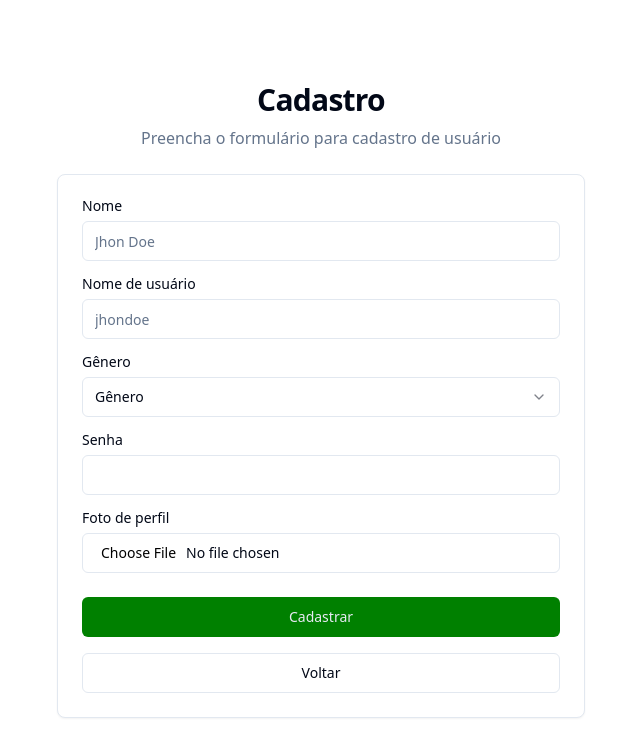
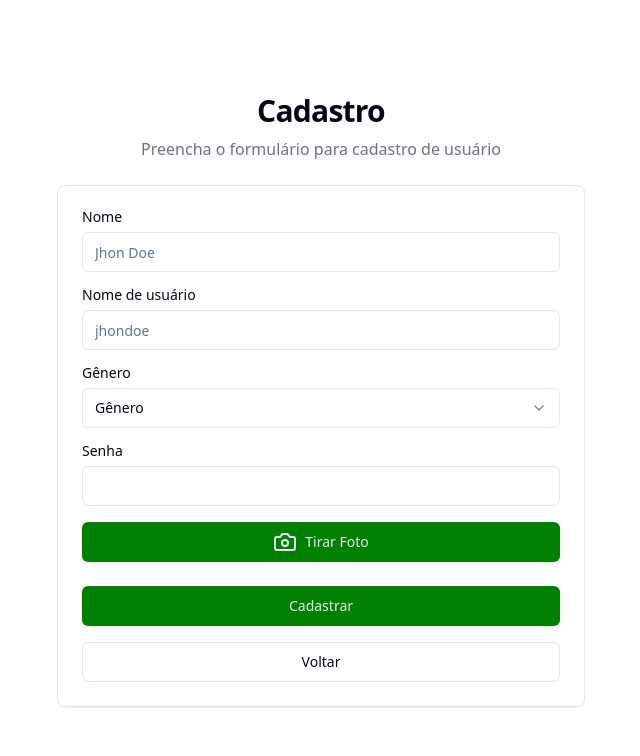
Before and after one commit to rennerCostaa12/social-network-front, a Next.js app: page /cadastro in a window 1280 px wide. Shown: the top 756 px of the page, without its empty margins (319-959 px from the left). Built offline with nearby package versions, Linux system fonts and the light colour scheme.

Commit message:
feat: substituindo escolha de imagem na tela de cadastro de usuário por webcam em vez de fazer upload de arquivo

```diff
--- a/src/app/cadastro/page.tsx
+++ b/src/app/cadastro/page.tsx
@@ -1,11 +1,11 @@
 "use client";
 
+import { Trash } from "lucide-react";
 import { Card, CardContent, CardFooter } from "@/components/ui/card";
 import { Label } from "@/components/ui/label";
 import { Input } from "@/components/Input";
 import { Button } from "@/components/ui/button";
-
-import { useRegisterUser } from "./useRegisterUser";
+import { ModalWebcamTakePhoto } from "@/components/ModalWebcamTakePhoto";
 import {
   Select,
   SelectContent,
@@ -16,6 +16,8 @@ import {
   SelectValue,
 } from "@/components/ui/select";
 
+import { useRegisterUser } from "./useRegisterUser";
+
 export default function RegisterUser() {
   const {
     handleRedirectLogin,
@@ -24,7 +26,9 @@ export default function RegisterUser() {
     handleRegisterUser,
     handleSubmit,
     loading,
-    setValue,
+    imageCaptured,
+    setImageCaptured,
+    handleRemoveFileSelected,
   } = useRegisterUser();
 
   return (
@@ -170,20 +174,26 @@ export default function RegisterUser() {
                   name="image_profile"
                   render={({ fieldState: { error } }) => (
                     <div className="grid gap-2">
-                      <Label htmlFor="photo_profile">Foto de perfil</Label>
-                      <Input.Root>
-                        <Input.Content
-                          className="cursor-pointer"
-                          type="file"
-                          id="photo_profile"
-                          onChange={(event) => {
-                            const { target } = event;
-                            if (target.files) {
-                              setValue("image_profile", target.files);
-                            }
-                          }}
-                        />
-                      </Input.Root>
+                      <ModalWebcamTakePhoto
+                        imgCaptured={imageCaptured}
+                        setImgCaptured={setImageCaptured}
+                      />
+
+                      {imageCaptured && (
+                        <div className="flex items-center justify-between">
+                          <span>{`${imageCaptured.name}.${
+                            imageCaptured.type.split("/")[1]
+                          }`}</span>
+
+                          <Button
+                            variant="outline"
+                            title="Remover imagem"
+                            onClick={handleRemoveFileSelected}
+                          >
+                            <Trash className="w-4 h-4" color="red" />
+                          </Button>
+                        </div>
+                      )}
 
                       {error?.message && (
                         <Input.Message color="error" message={error.message} />
--- a/src/app/cadastro/useRegisterUser.ts
+++ b/src/app/cadastro/useRegisterUser.ts
@@ -1,4 +1,4 @@
-import { useState } from "react";
+import { useEffect, useState } from "react";
 import { useRouter } from "next/navigation";
 import { useForm, Controller } from "react-hook-form";
 import { zodResolver } from "@hookform/resolvers/zod";
@@ -10,9 +10,11 @@ import { FormSchemaRegister } from "./schema";
 import { RegisterUserServices } from "./services";
 
 export const useRegisterUser = () => {
-  const { handleSubmit, control, setValue } = useForm<TypeFormSchemaRegister>({
+  const { handleSubmit, control, setValue, formState: { errors } } = useForm<TypeFormSchemaRegister>({
     resolver: zodResolver(FormSchemaRegister),
   });
+
+  const [imageCaptured, setImageCaptured] = useState<File | null>(null);
 
   const [loading, setLoading] = useState<boolean>(false);
 
@@ -56,6 +58,18 @@ export const useRegisterUser = () => {
     }
   };
 
+  const handleRemoveFileSelected = () => {
+    setImageCaptured(null);
+  }
+
+  useEffect(() => {
+    if(imageCaptured){
+      setValue("image_profile", [imageCaptured])
+    }else{
+      setValue("image_profile", null);
+    }
+  }, [imageCaptured])
+
   return {
     handleRedirectLogin,
     handleSubmit,
@@ -64,5 +78,8 @@ export const useRegisterUser = () => {
     control,
     loading,
     setValue,
+    imageCaptured,
+    setImageCaptured,
+    handleRemoveFileSelected
   };
 };
--- /dev/null
+++ b/src/components/ModalWebcamTakePhoto/index.tsx
@@ -0,0 +1,90 @@
+"use client";
+
+import { Camera, Check, X } from "lucide-react";
+import Webcam from "react-webcam";
+import Image from "next/image";
+import { Button } from "@/components/ui/button";
+
+import { ModalDialog } from "../ModalDialog";
+import { useModalWebcamTakePhoto } from "./useModalWebcamTakePhoto";
+
+import { ModalWebcamTakePhotoProps } from "./types";
+
+export const ModalWebcamTakePhoto = ({
+  setImgCaptured,
+}: ModalWebcamTakePhotoProps) => {
+  const {
+    handleAcceptPhoto,
+    handleNoAcceptPhoto,
+    handleTakePhoto,
+    webcamRef,
+    imageCaptured,
+    visibleModal,
+    setVisibleModal,
+  } = useModalWebcamTakePhoto();
+
+  return (
+    <div>
+      <ModalDialog
+        open={visibleModal}
+        setOpen={setVisibleModal}
+        title="Tirar foto"
+        elementStart={
+          <Button className="w-full flex gap-2">
+            <Camera />
+            Tirar Foto
+          </Button>
+        }
+        elementContent={
+          <div className="relative flex flex-col items-center justify-center">
+            {imageCaptured ? (
+              <Image
+                className="rounded-full"
+                src={imageCaptured}
+                alt="img"
+                quality={100}
+                width={400}
+                height={400}
+              />
+            ) : (
+              <Webcam
+                className="rounded-full"
+                ref={webcamRef}
+                audio={false}
+                width={400}
+                height={400}
+                screenshotFormat="image/png"
+                mirrored
+                videoConstraints={{
+                  width: 680,
+                  height: 680,
+                  facingMode: "user",
+                }}
+              />
+            )}
+
+            <div className="w-full flex justify-center mt-2 gap-2">
+              {imageCaptured && (
+                <Button
+                  onClick={() => handleAcceptPhoto(setImgCaptured)}
+                  variant="default"
+                >
+                  <Check />
+                </Button>
+              )}
+
+              <Button
+                onClick={imageCaptured ? handleNoAcceptPhoto : handleTakePhoto}
+                title={imageCaptured ? "Tirar outra foto" : "Tirar foto"}
+                variant={imageCaptured ? "destructive" : "default"}
+              >
+                {imageCaptured ? <X /> : <Camera />}
+              </Button>
+            </div>
+          </div>
+        }
+        elementFooter={<></>}
+      />
+    </div>
+  );
+};
--- /dev/null
+++ b/src/components/ModalWebcamTakePhoto/types.ts
@@ -0,0 +1,4 @@
+export interface ModalWebcamTakePhotoProps {
+  imgCaptured: File | null;
+  setImgCaptured: (data: File | null) => void;
+}
--- /dev/null
+++ b/src/components/ModalWebcamTakePhoto/useModalWebcamTakePhoto.ts
@@ -0,0 +1,40 @@
+import { useCallback, useRef, useState } from "react";
+import { TransformBase64ToFile } from "@/utils/transformBase64ToFile";
+
+import { v4 as uuidv4 } from "uuid";
+
+export const useModalWebcamTakePhoto = (
+
+) => {
+  const [visibleModal, setVisibleModal] = useState<boolean>(false);
+  const [imageCaptured, setImageCaptured] = useState<string | null>(null);
+  const webcamRef = useRef<any>(null);
+
+  const handleAcceptPhoto = (setImgCaptured: (data: File | null) => void) => {
+
+    const responseFile = TransformBase64ToFile(imageCaptured as string, uuidv4());
+
+    setImgCaptured(responseFile);
+    setVisibleModal(false);
+    setImageCaptured(null);
+  };
+
+  const handleNoAcceptPhoto = () => {
+    setImageCaptured(null);
+  };
+
+  const handleTakePhoto = useCallback(() => {
+    const imageSrc = webcamRef.current.getScreenshot();
+    setImageCaptured(imageSrc);
+  }, [webcamRef]);
+
+  return {
+    imageCaptured,
+    handleAcceptPhoto,
+    handleNoAcceptPhoto,
+    handleTakePhoto,
+    webcamRef,
+    setVisibleModal,
+    visibleModal
+  };
+};
```
